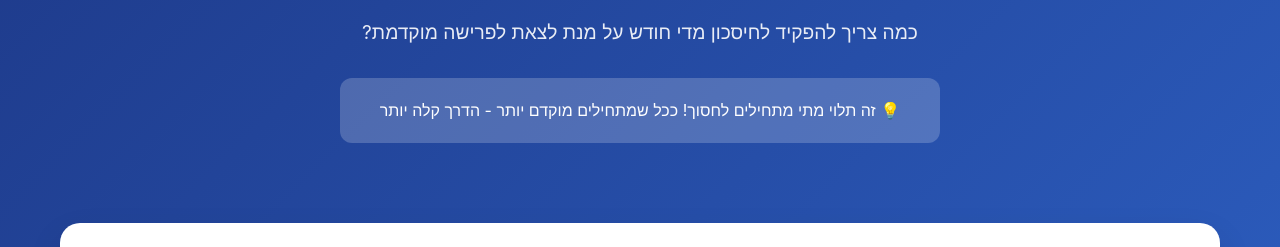
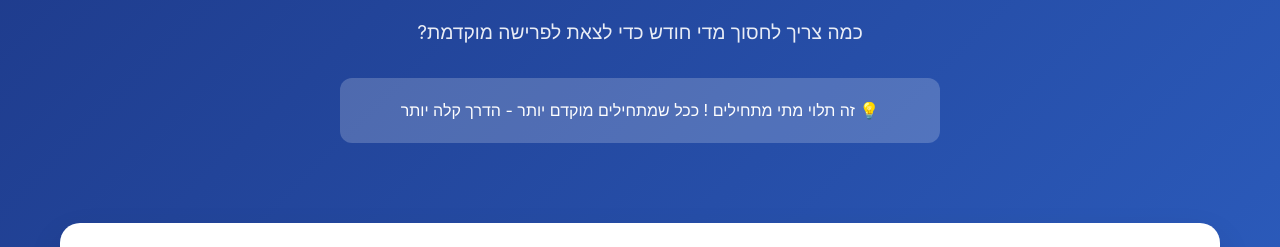
Before and after one commit to romanoroei/how.much2save, a plain HTML site: page index.html in a window 1280 px wide. Shown: the part 140-387 px from the top of the page. Drawn offline with nearby package versions, Linux system fonts and the light colour scheme.

Commit message:
index.html

```diff
--- a/index.html
+++ b/index.html
@@ -523,9 +523,9 @@
     <div class="container">
         <div class="header">
             <h1>💰 מחשבון חיסכון - לעצמאות כלכלית</h1>
-            <p>כמה צריך להפקיד לחיסכון מדי חודש על מנת לצאת לפרישה מוקדמת?</p>
+            <p>כמה צריך לחסוך מדי חודש כדי לצאת לפרישה מוקדמת?</p>
             <div style="background: rgba(255,255,255,0.2); padding: 20px; border-radius: 12px; max-width: 600px; margin: 0 auto;">
-                💡 זה תלוי מתי מתחילים לחסוך! ככל שמתחילים מוקדם יותר - הדרך קלה יותר
+                💡 זה תלוי מתי מתחילים ! ככל שמתחילים מוקדם יותר - הדרך קלה יותר
             </div>
         </div>
 
@@ -677,7 +677,7 @@
                     מוכנים להתחיל לחסוך בצורה חכמה? בואו נדבר!
                 </p>
                 <div class="cta-name" style="font-size: 1.3rem; margin-bottom: 25px; font-weight: 600;">
-                    רועי רומנו - מתכנן פיננסי מוסמך
+                    רועי רומנו - מתכנן פיננסי
                 </div>
 
                 <div class="cta-buttons" style="display: flex; gap: 20px; justify-content: center; flex-wrap: wrap;">
```
